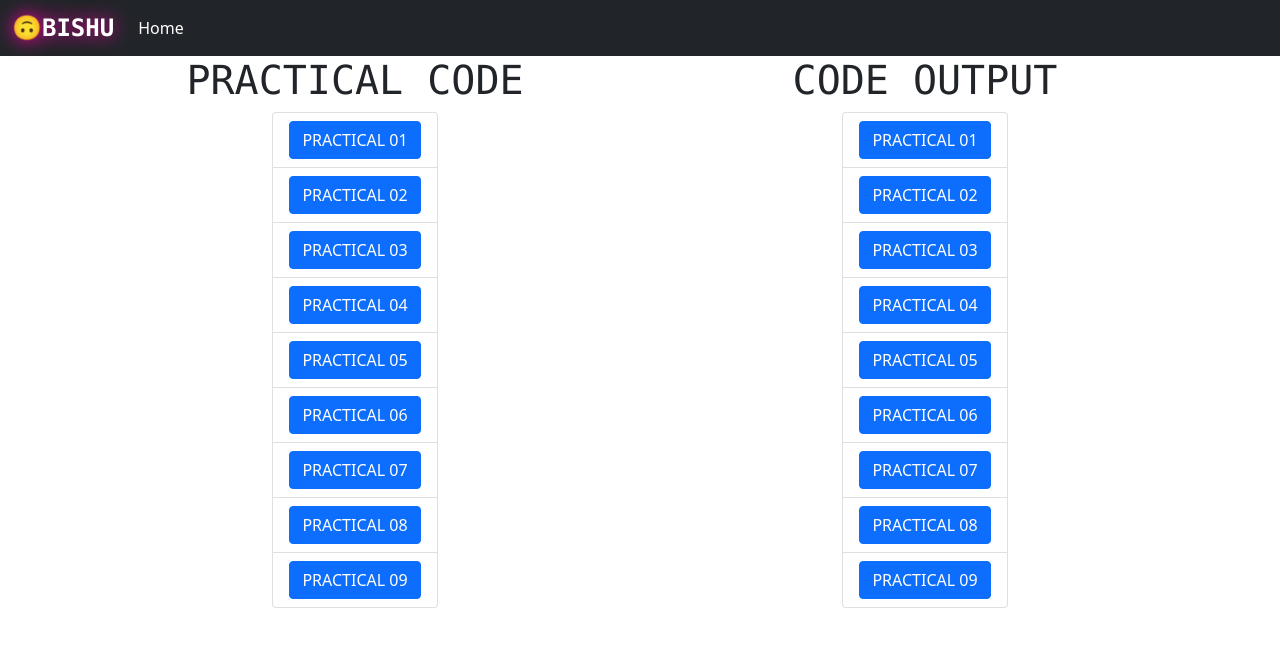
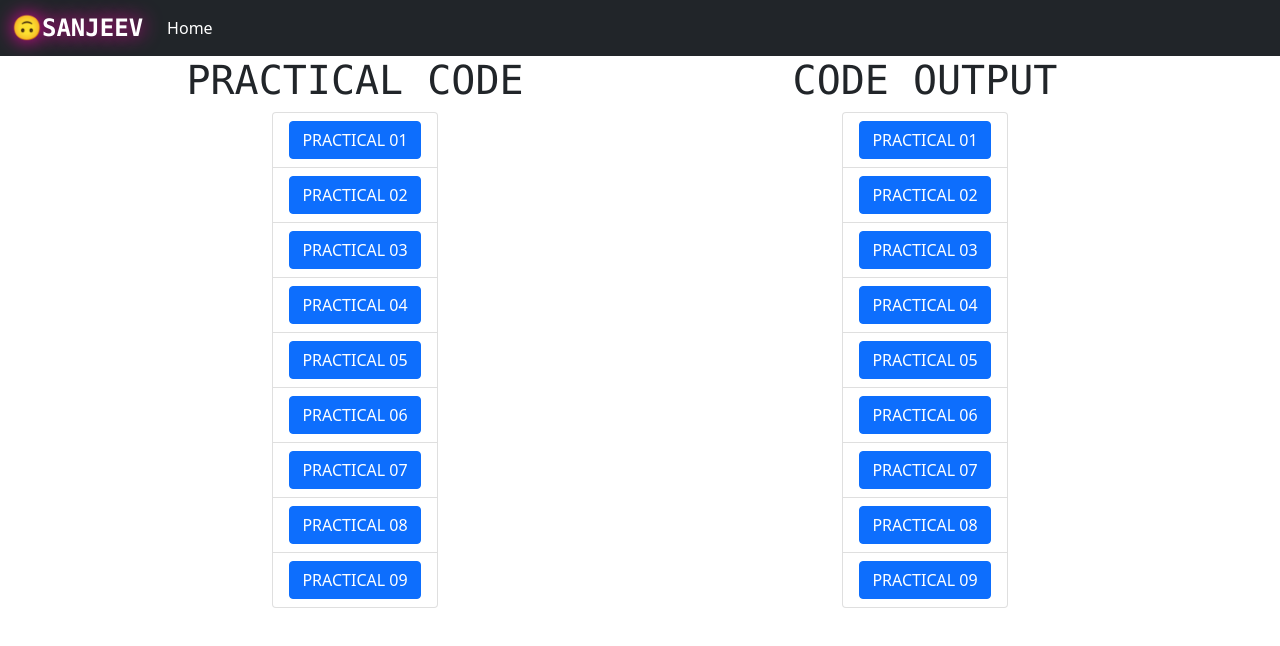
Before and after one commit to Sanjeev0501/sanjeev99.github.io, a plain HTML site: page index.html in a window 1280 px wide. Drawn offline with nearby package versions, Linux system fonts and the light colour scheme; a script that the page names is missing.

Commit message:
Update index.html

```diff
--- a/index.html
+++ b/index.html
@@ -22,7 +22,7 @@
   <body>
     <nav class="navbar sticky-top navbar-expand-lg navbar-dark bg-dark ">
         <div class="container-fluid">
-          <b><a class="navbar-brand glow font-monospace" href="bishu52490.github.io">🙃BISHU</a></b>
+          <b><a class="navbar-brand glow font-monospace" href="bishu52490.github.io">🙃SANJEEV</a></b>
           <button class="navbar-toggler" type="button" data-bs-toggle="collapse" data-bs-target="#navbarScroll" aria-controls="navbarScroll" aria-expanded="false" aria-label="Toggle navigation">
             <span class="navbar-toggler-icon"></span>
           </button>
```
